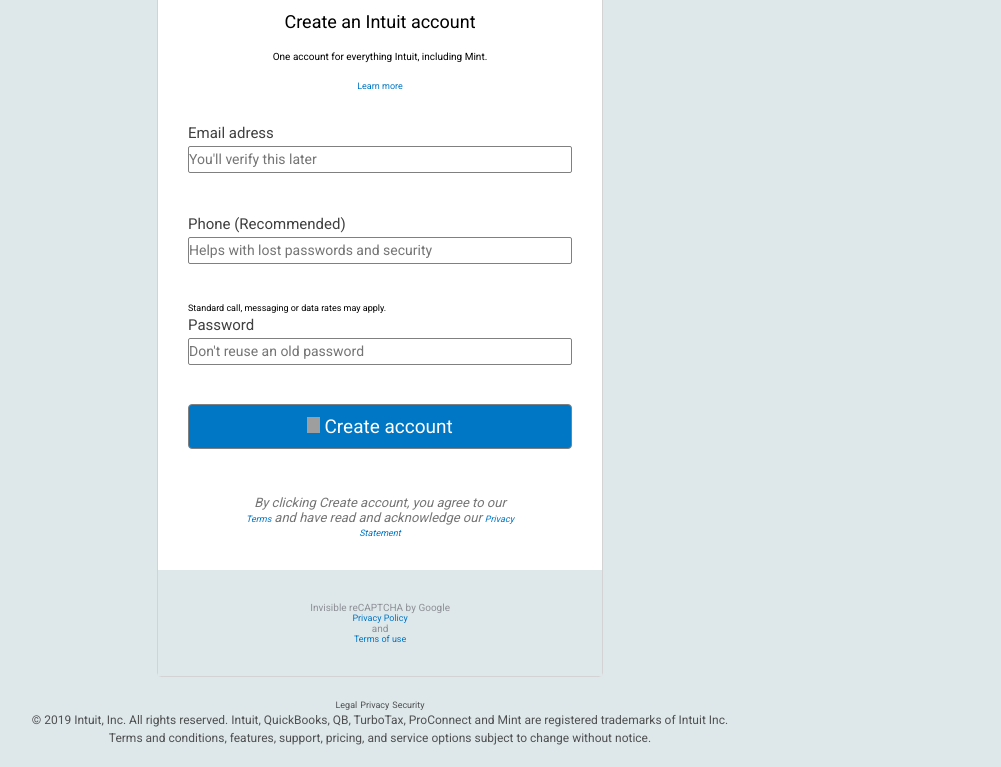
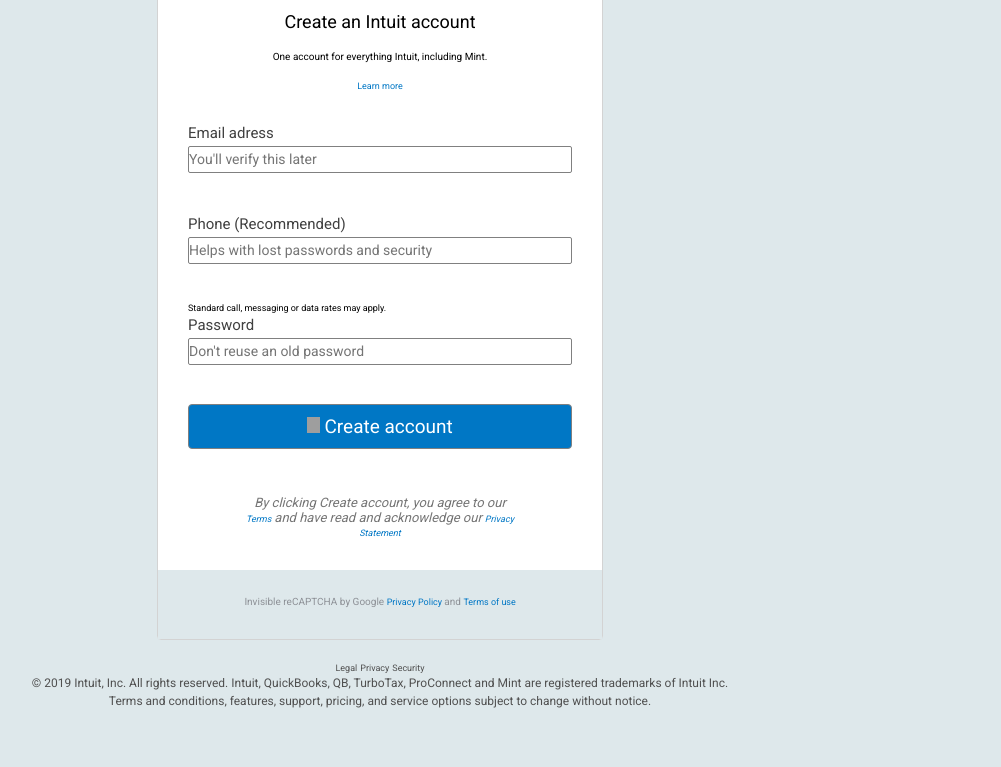
Before and after one commit to Laguna1/Trainy-HTML-Forms, a plain HTML site: page index.html in a window 1280 px wide. Shown: the part 204-971 px from the top of the page, without its empty margins (260-1261 px from the left). After the commit the page ends 934 px from the top, so only its background shows below. Drawn offline with Linux system fonts and the light colour scheme; grey boxes are pictures that could not be loaded.

Commit message:
add styles .capcha

```diff
--- a/style.css
+++ b/style.css
@@ -213,19 +213,17 @@ a {
 
 .capcha {
   justify-content: center;
-  display: flex;
+  padding: 26px 32px 32px 32px;
+  flex-wrap: nowrap;
   font-size: 10px;
   color: #8d9096;
   background-color: rgb(222, 232, 235);
-  /* width: 34%; */
-  /* margin: 14px 111px -30px;*/
-  /*padding: 15px;*/
   text-align: center;
   width: 99%;
   flex-direction: column;
   margin: 1px 1px -30px -30px;
-  padding: 32px;
-}
+ }
+
 div.capcha {
   background-color: rgb(222, 232, 235);
 }
```
